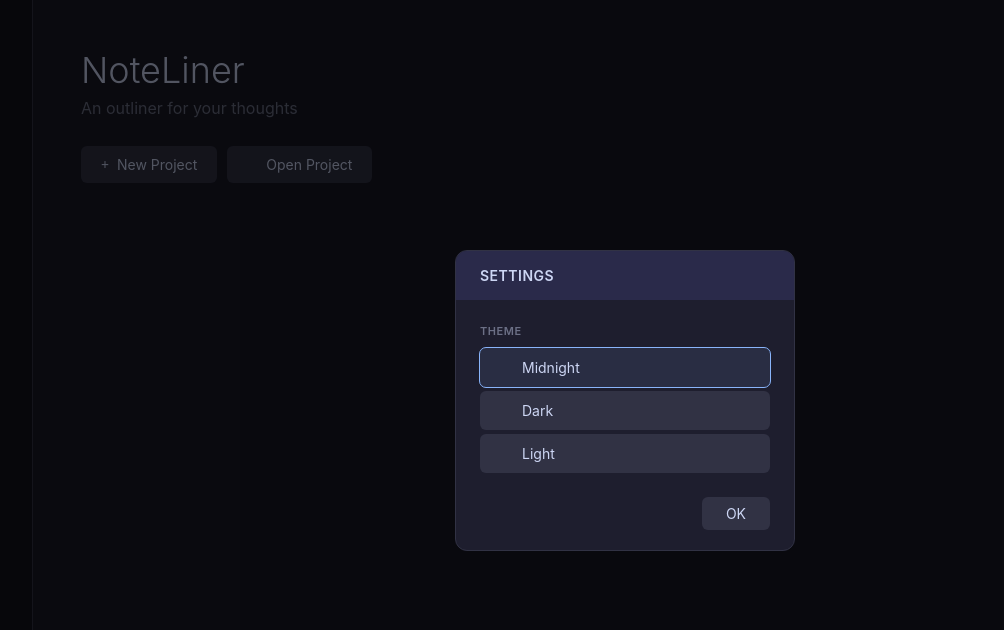
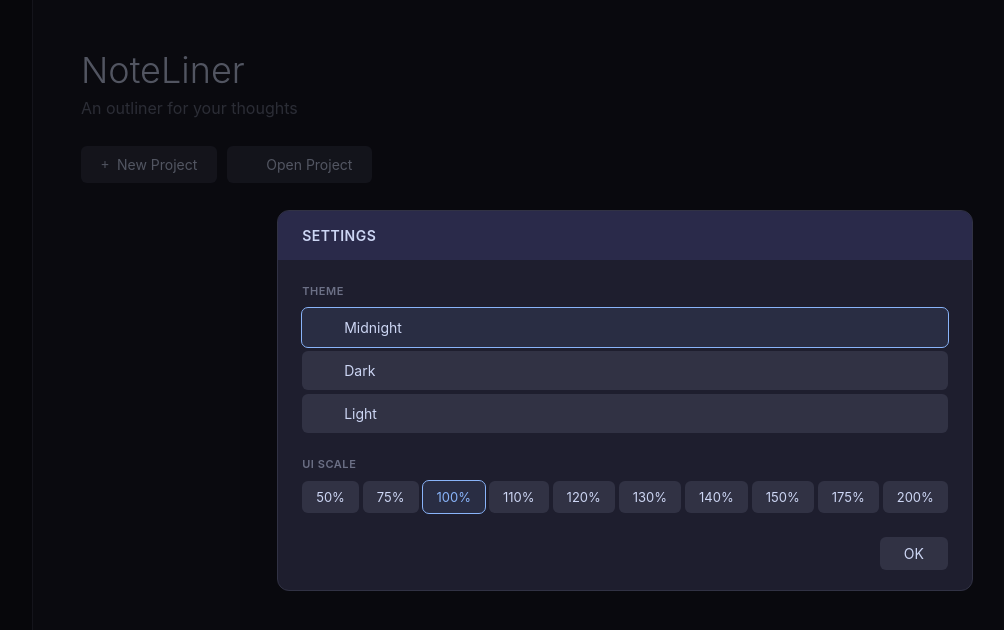
Before and after one commit to NathanLaan/noteliner, a Svelte app: page / in a window 1280 px wide. Both pictures are taken after a click on the button 23 px from the left and 734 px from the top of the page. Shown: the top 630 px of the page, without its empty margins (15-1019 px from the left). Built offline with nearby package versions, Linux system fonts and the light colour scheme.

Commit message:
feat: Zoom feature.

```diff
--- a/src/renderer/App.svelte
+++ b/src/renderer/App.svelte
@@ -58,6 +58,15 @@
       } else if (e.ctrlKey && e.key === 'i') {
         e.preventDefault();
         showAbout = true;
+      } else if (e.ctrlKey && (e.key === '=' || e.key === '+')) {
+        e.preventDefault();
+        themeState.zoomIn();
+      } else if (e.ctrlKey && e.key === '-') {
+        e.preventDefault();
+        themeState.zoomOut();
+      } else if (e.ctrlKey && e.key === '0') {
+        e.preventDefault();
+        themeState.zoomReset();
       }
     }
 
@@ -279,7 +288,9 @@
 <style>
   .app-layout {
     display: flex;
-    height: 100vh;
+    zoom: var(--ui-zoom, 1);
+    height: var(--ui-zoom-height, 100vh);
+    width: var(--ui-zoom-width, 100vw);
     overflow: hidden;
   }
 
--- a/src/renderer/components/SettingsModal.svelte
+++ b/src/renderer/components/SettingsModal.svelte
@@ -35,6 +35,21 @@
                 {/if}
               </span>
               {theme.name}
+            </button>
+          {/each}
+        </div>
+      </div>
+
+      <div class="setting-group">
+        <span class="setting-label">UI Scale</span>
+        <div class="scale-list">
+          {#each themeState.scaleList as scale (scale.id)}
+            <button
+              class="scale-option"
+              class:active={themeState.scale === scale.id}
+              onclick={() => themeState.setScale(scale.id)}
+            >
+              {scale.label}
             </button>
           {/each}
         </div>
@@ -146,6 +161,30 @@
     color: var(--accent);
   }
 
+  .scale-list {
+    display: flex;
+    gap: 4px;
+  }
+
+  .scale-option {
+    padding: 8px 14px;
+    background: var(--bg-button);
+    color: var(--text-primary);
+    border-radius: 6px;
+    font-size: 13px;
+    transition: background 0.15s;
+  }
+
+  .scale-option:hover {
+    background: var(--bg-button-hover);
+  }
+
+  .scale-option.active {
+    background: var(--bg-selected);
+    outline: 1px solid var(--accent);
+    color: var(--accent);
+  }
+
   .close-btn {
     padding: 8px 24px;
     background: var(--bg-button);
--- a/src/renderer/stores/theme.svelte.js
+++ b/src/renderer/stores/theme.svelte.js
@@ -109,8 +109,22 @@ const THEMES = {
   }
 };
 
+const UI_SCALES = [
+  { id: '50', label: '50%', value: 0.5 },
+  { id: '75', label: '75%', value: 0.75 },
+  { id: '100', label: '100%', value: 1.0 },
+  { id: '110', label: '110%', value: 1.1 },
+  { id: '120', label: '120%', value: 1.2 },
+  { id: '130', label: '130%', value: 1.3 },
+  { id: '140', label: '140%', value: 1.4 },
+  { id: '150', label: '150%', value: 1.5 },
+  { id: '175', label: '175%', value: 1.75 },
+  { id: '200', label: '200%', value: 2.0 },
+];
+
 class ThemeState {
   current = $state('midnight');
+  scale = $state('100');
 
   get theme() {
     return THEMES[this.current];
@@ -120,11 +134,47 @@ class ThemeState {
     return Object.entries(THEMES).map(([id, t]) => ({ id, name: t.name }));
   }
 
+  get scaleList() {
+    return UI_SCALES;
+  }
+
   set(themeId) {
     if (!THEMES[themeId]) return;
     this.current = themeId;
     this.apply();
     localStorage.setItem('noteliner-theme', themeId);
+  }
+
+  setScale(scaleId) {
+    const entry = UI_SCALES.find(s => s.id === scaleId);
+    if (!entry) return;
+    this.scale = scaleId;
+    this.applyScale();
+    localStorage.setItem('noteliner-scale', scaleId);
+  }
+
+  zoomIn() {
+    const idx = UI_SCALES.findIndex(s => s.id === this.scale);
+    if (idx < UI_SCALES.length - 1) this.setScale(UI_SCALES[idx + 1].id);
+  }
+
+  zoomOut() {
+    const idx = UI_SCALES.findIndex(s => s.id === this.scale);
+    if (idx > 0) this.setScale(UI_SCALES[idx - 1].id);
+  }
+
+  zoomReset() {
+    this.setScale('100');
+  }
+
+  applyScale() {
+    const entry = UI_SCALES.find(s => s.id === this.scale);
+    if (entry) {
+      const root = document.documentElement;
+      root.style.setProperty('--ui-zoom', entry.value);
+      root.style.setProperty('--ui-zoom-height', `${100 / entry.value}vh`);
+      root.style.setProperty('--ui-zoom-width', `${100 / entry.value}vw`);
+    }
   }
 
   apply() {
@@ -133,6 +183,7 @@ class ThemeState {
     for (const [key, value] of Object.entries(vars)) {
       root.style.setProperty(key, value);
     }
+    this.applyScale();
   }
 
   init() {
@@ -140,6 +191,10 @@ class ThemeState {
     if (saved && THEMES[saved]) {
       this.current = saved;
     }
+    const savedScale = localStorage.getItem('noteliner-scale');
+    if (savedScale && UI_SCALES.find(s => s.id === savedScale)) {
+      this.scale = savedScale;
+    }
     this.apply();
   }
 }
```
